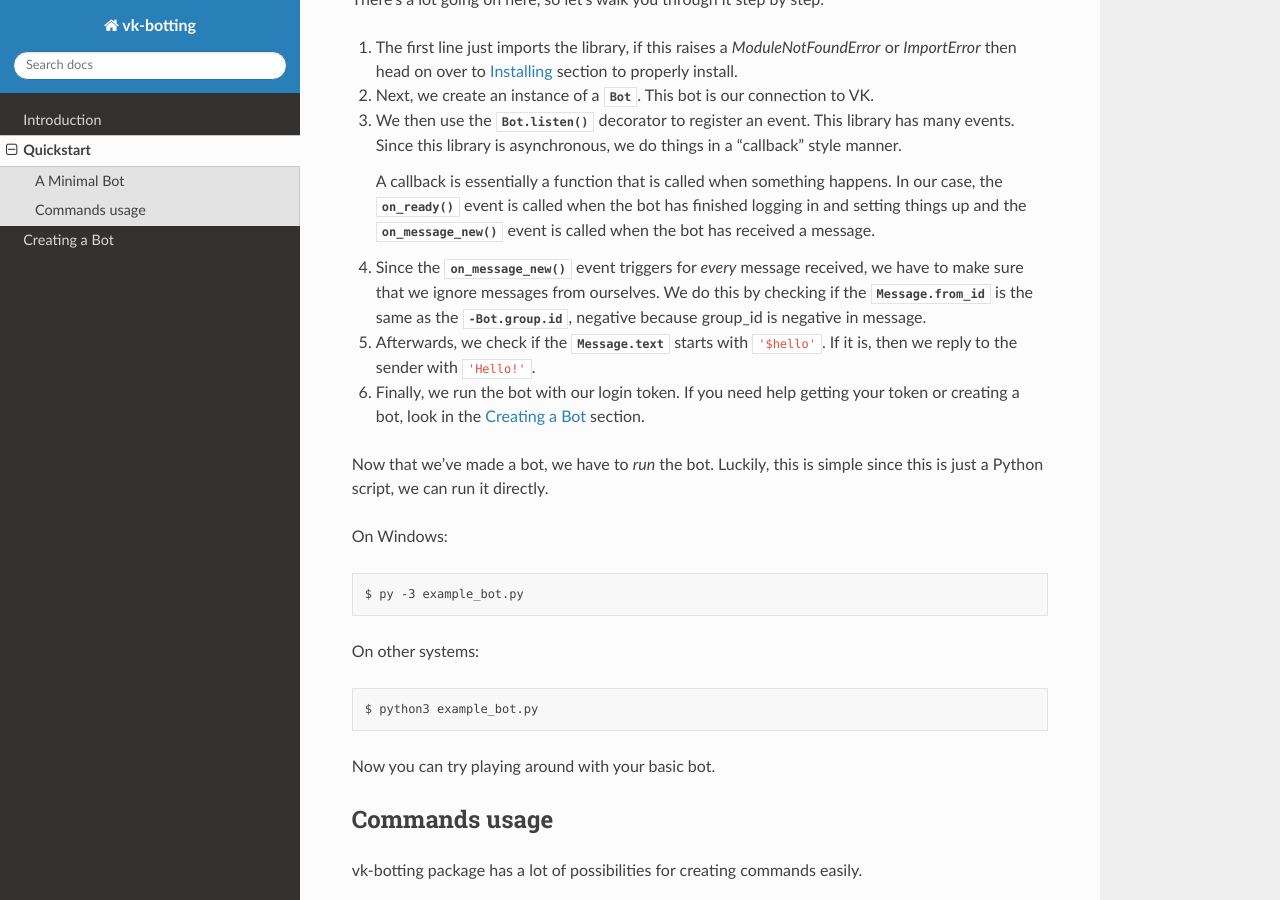
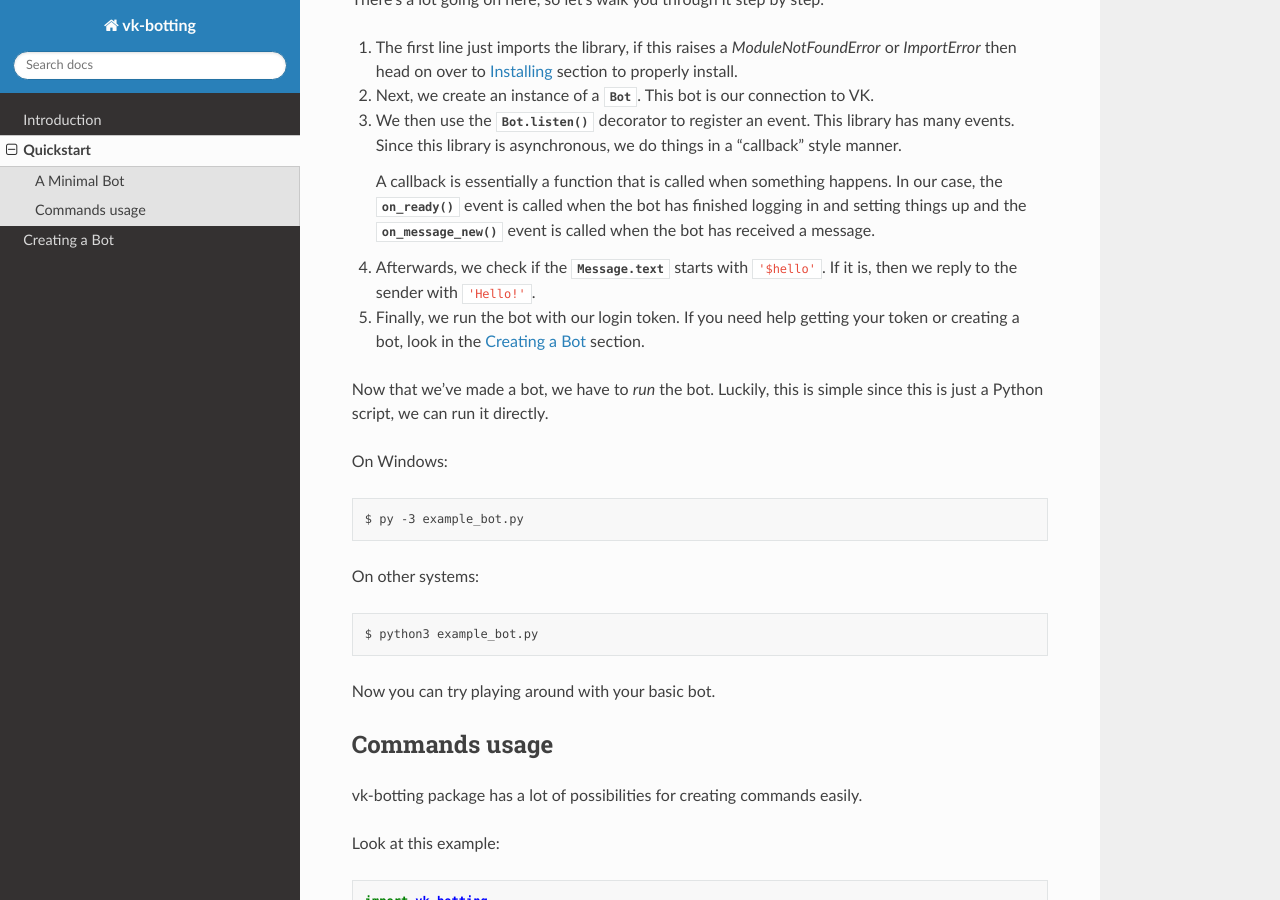
Before and after one commit to MrDandycorn/vk-botting, a Sphinx documentation site: the page built from docs/quickstart.rst, in a window 1280 px wide and 900 px high, scrolled down 780 px. Built offline with Sphinx 7.4.7 and the Read the Docs theme 2.0.0, drawn with Linux system fonts in a browser that asks for light colours; pages that are not in the unit, such as notebooks, are missing from menus; some of the changed text lies outside the part shown.

```diff
--- a/docs/conf.py
+++ b/docs/conf.py
@@ -38,6 +38,9 @@
 
 # Add any paths that contain templates here, relative to this directory.
 templates_path = ['_templates']
+locale_dirs = ['locale/']
+gettext_uuid = True
+gettext_compact = False
 
 # List of patterns, relative to source directory, that match files and
 # directories to ignore when looking for source files.
--- a/docs/index.rst
+++ b/docs/index.rst
@@ -16,8 +16,6 @@
    intro
    quickstart
    vk
-   :caption: Contents:
-
 
 
 Indices and tables
--- a/docs/intro.rst
+++ b/docs/intro.rst
@@ -36,7 +36,7 @@
 For this purpose, the standard library as of Python 3.3 comes with a concept called "Virtual Environment"s to
 help maintain these separate versions.
 
-A more in-depth tutorial is found on :doc:`py:tutorial/venv`.
+A more in-depth tutorial is found on `Virtual Environments and Packages <https://docs.python.org/3/tutorial/venv.html>`_.
 
 However, for the quick and dirty:
 
--- a/docs/quickstart.rst
+++ b/docs/quickstart.rst
@@ -48,12 +48,9 @@
    A callback is essentially a function that is called when something happens. In our case,
    the :func:`on_ready` event is called when the bot has finished logging in and setting things
    up and the :func:`on_message_new` event is called when the bot has received a message.
-4. Since the :func:`on_message_new` event triggers for *every* message received, we have to make
-   sure that we ignore messages from ourselves. We do this by checking if the :attr:`Message.from_id`
-   is the same as the :attr:`-Bot.group.id`, negative because group_id is negative in message.
-5. Afterwards, we check if the :class:`Message.text` starts with ``'$hello'``. If it is,
+4. Afterwards, we check if the :class:`Message.text` starts with ``'$hello'``. If it is,
    then we reply to the sender with ``'Hello!'``.
-6. Finally, we run the bot with our login token. If you need help getting your token or creating a bot,
+5. Finally, we run the bot with our login token. If you need help getting your token or creating a bot,
    look in the :ref:`vk-intro` section.
 
 
```
Also changed, not shown: other parts of docs/quickstart.rst (+1 -1 lines), 8 other files.
